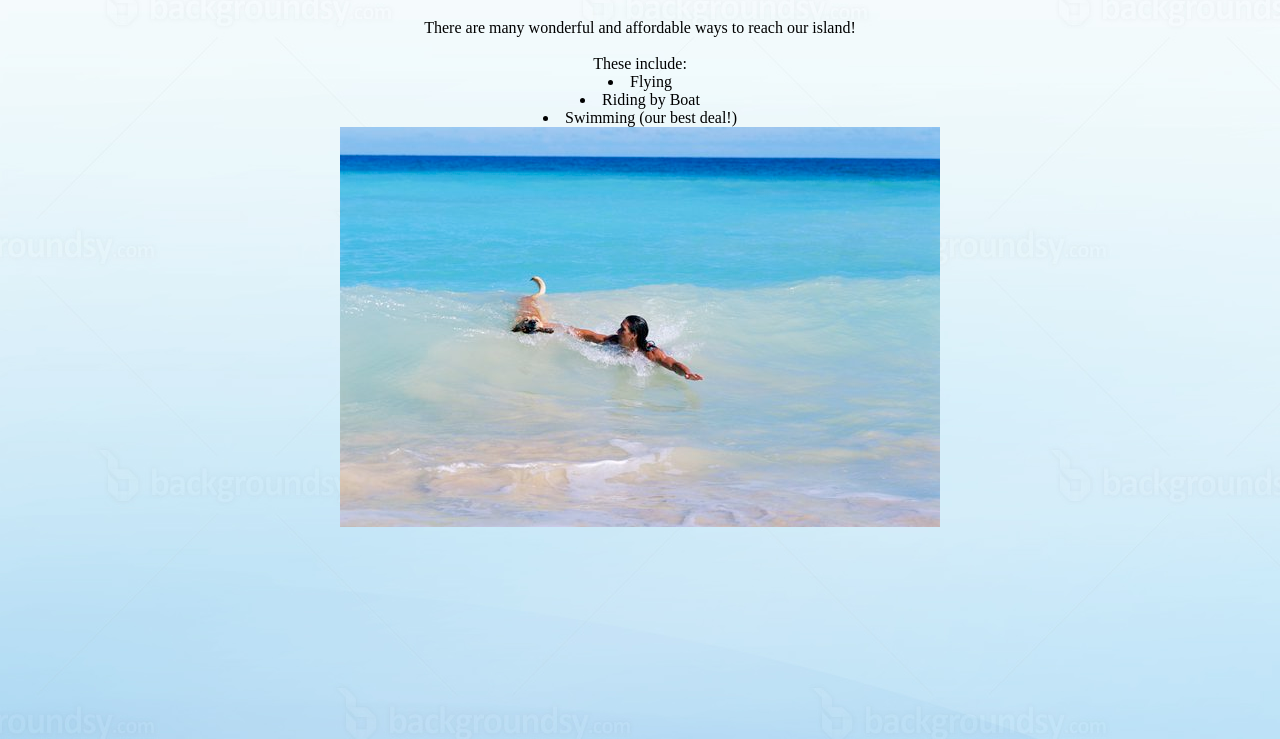
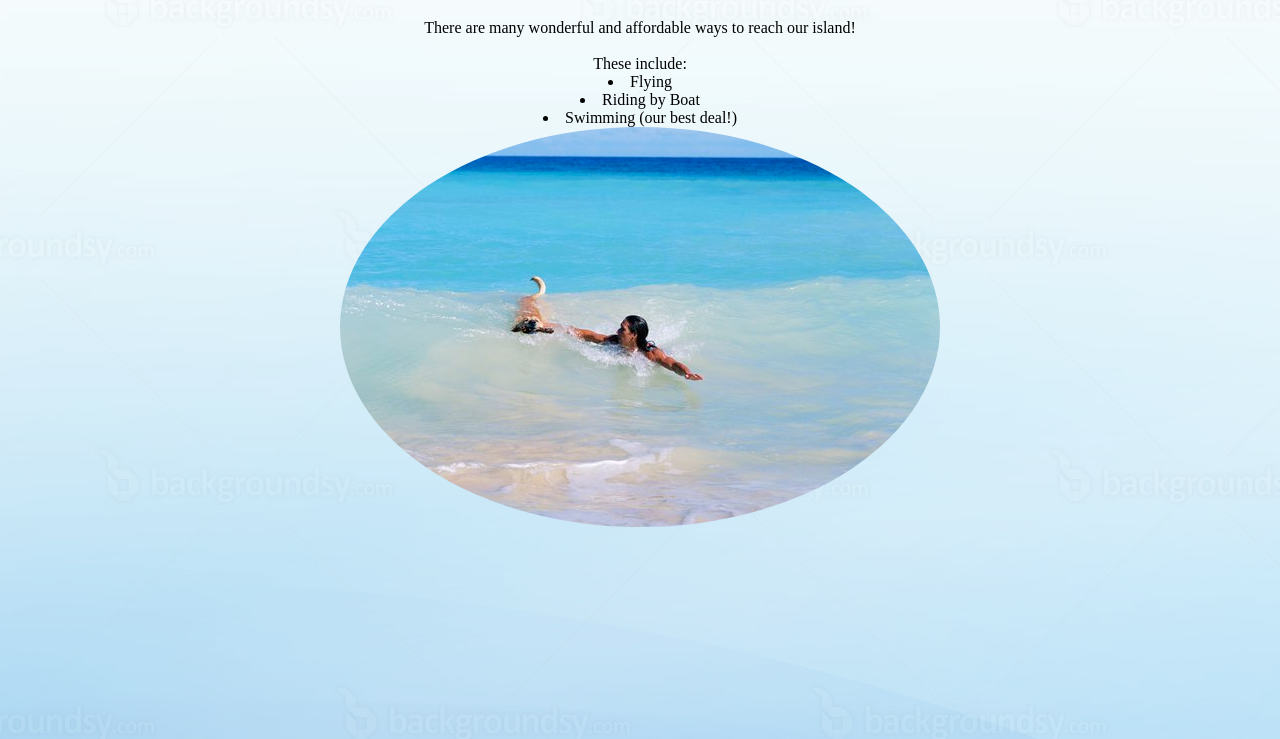
Before and after one commit to MilesBradt/island-resort, a plain HTML site: page travel-arrangments.html in a window 1280 px wide. Shown: the part 61-800 px from the top of the page. Drawn offline with Linux system fonts and the light colour scheme.

Commit message:
fix image classes to work properly

```diff
--- a/styles.css
+++ b/styles.css
@@ -31,7 +31,15 @@ li{
 }
 
 .img{
-  text-align: center;
+  border-radius: 50%;
+  display: block;
+  margin: 0 auto;
+}
+
+.swim{
+  border-radius: 50%;
+  display: block;
+  margin: 0 auto;
 }
 
 body{
--- a/travel-arrangments.html
+++ b/travel-arrangments.html
@@ -16,8 +16,6 @@
       <li>Flying</li>
       <li>Riding by Boat</li>
       <li>Swimming (our best deal!)</li>
-      <div class="img">
-        <img src="img/swimming.jpg" alt="You can make it!">
-      </div>
+        <img class="swim" src="img/swimming.jpg" alt="You can make it!">
   </body>
 </html>
```
Also changed, not shown: index.html (+1 -3 lines).
